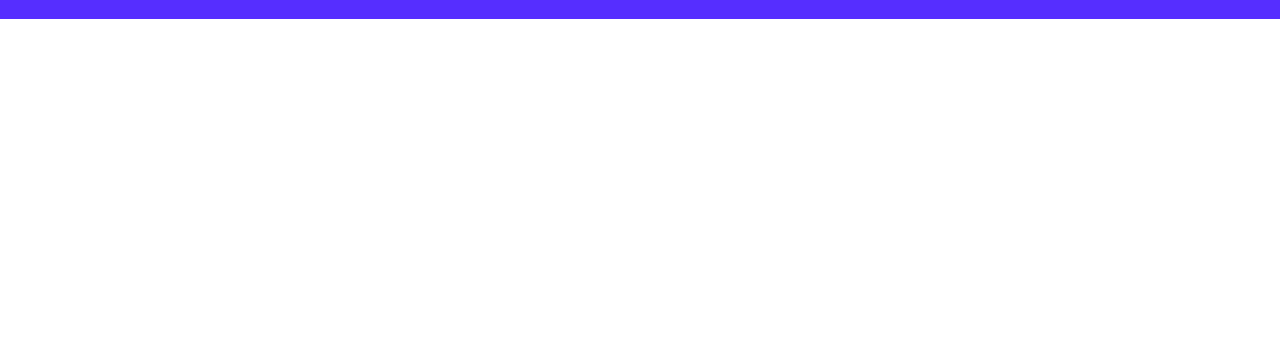
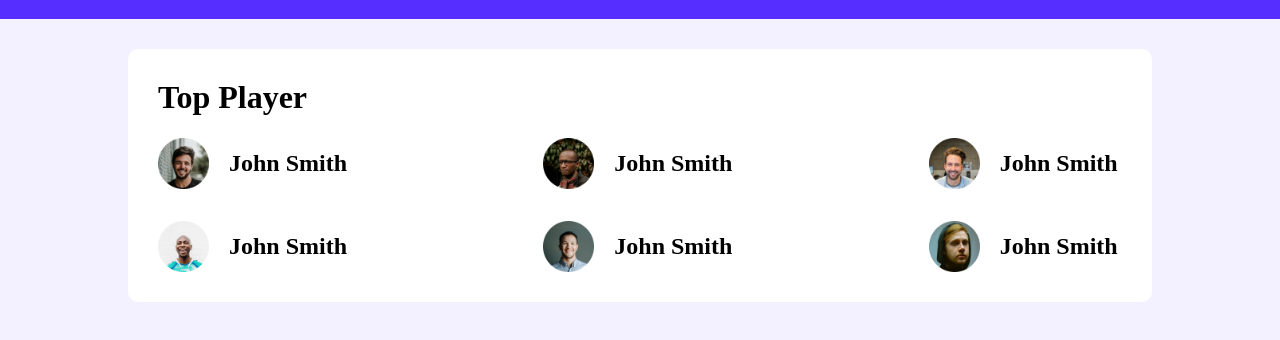
Before and after one commit to rashelmahomud/Leader-board-2022, a plain HTML site: page index.html in a window 1280 px wide. Shown: the part 76-416 px from the top of the page. Drawn offline with Linux system fonts and the light colour scheme.

Commit message:
some world here

```diff
--- a/index.html
+++ b/index.html
@@ -1,5 +1,6 @@
 <!DOCTYPE html>
 <html lang="en">
+
 <head>
     <meta charset="UTF-8">
     <meta http-equiv="X-UA-Compatible" content="IE=edge">
@@ -8,10 +9,12 @@
     <link rel="stylesheet" href="style.css">
     <link rel="shortcut icon" href="images/fav-icone/mylogo.png" type="image/x-icon">
 </head>
+
 <body>
 
     <header class="header-section">
-        <div class="container">
+       <div class="container">
+        <div class="section-content">
             <div class="header-left">
                 <img src="images/icons/logo.png" alt="">
                 <h2>Idea</h2>
@@ -20,14 +23,59 @@
                 <ul class="menu-items">
                     <div class="menus-all">
                         <li><a href="#">Home</a></li>
-                    <li><a href="#">About</a></li>
-                    <li><a href="#">Works</a></li>
+                        <li><a href="#">About</a></li>
+                        <li><a href="#">Works</a></li>
                     </div>
                     <li><img src="images/fav-icone/mylogo.png" alt=""></li>
                 </ul>
             </div>
         </div>
+       </div>
     </header>
 
+    <!-- Header sections ends here  -->
+
+
+    <main>
+        <section class="container">
+
+            <div class="top-players-section">
+
+                <h2 class="top-players-title">Top Player</h2>
+                <div class="players-section">
+                    <div class="player-all">
+                        <img src="images/players/player-1.png" alt="John">
+                        <h2>John Smith</h2>
+                    </div>
+                    <div class="player-all">
+                        <img src="images/players/player-2.png" alt="John">
+                        <h2>John Smith</h2>
+                    </div>
+                    <div class="player-all">
+                        <img src="images/players/player-3.png" alt="John">
+                        <h2>John Smith</h2>
+                    </div>
+                    <div class="player-all">
+                        <img src="images/players/player-4.png" alt="John">
+                        <h2>John Smith</h2>
+                    </div>
+                    <div class="player-all">
+                        <img src="images/players/player-5.png" alt="John">
+                        <h2>John Smith</h2>
+                    </div>
+                    <div class="player-all">
+                        <img src="images/players/player-6.png" alt="John">
+                        <h2>John Smith</h2>
+                    </div>
+
+                </div>
+            </div>
+
+        </section>
+    </main>
+
+
+
 </body>
+
 </html>
--- a/style.css
+++ b/style.css
@@ -3,13 +3,24 @@
     padding: 0;
 }
 
+body{
+    background-color: #F3F1FF
+
+}
+
 .container{
     width: 80%;
     margin: 0 auto;
+
+}
+.section-content{
+
     display: flex;
     justify-content: space-between;
     padding: 22px 0px;
 }
+
+
 .header-section{
     background-color: #562eff
 }
@@ -61,3 +72,32 @@ a {
 .menus-all a {
     color: white;
 }
+
+
+/* header section ends hre  */
+
+
+.top-players-section {
+    margin-top: 30px;
+    padding: 30px;
+    background-color: white;
+    border-radius: 10px;
+}
+
+.players-section {
+    display: grid;
+    grid-template-columns: repeat(3, 1fr);
+    grid-column-gap: 12em;
+    grid-row-gap: 2em;
+}
+
+.player-all {display: flex;}
+
+h2.top-players-title {
+    margin-bottom: 22px;
+    font-size: 32px;
+    font-weight: 600;
+}
+
+
+.player-all {gap: 20px;align-items: center;}
```
